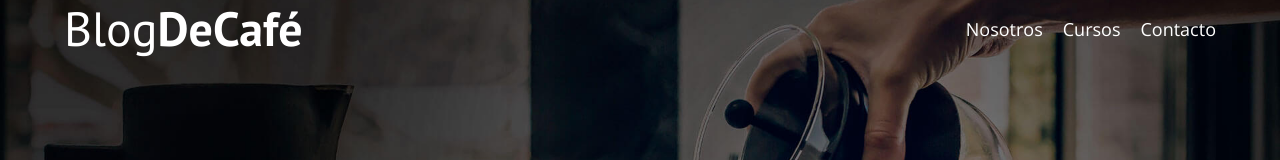
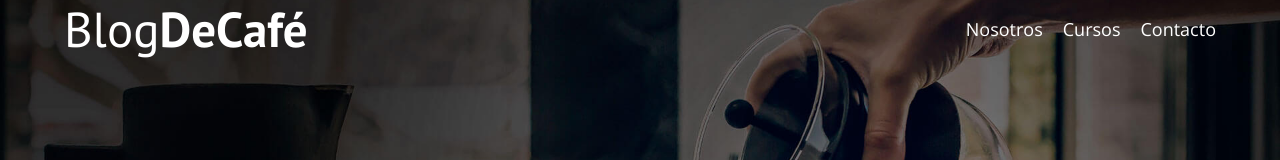
Before and after one commit to Samboe1989/Udemy-blog-cafe, a plain HTML site: page blogdecafe_inicio/index.html in a window 1280 px wide. Shown: the top 160 px of the page. Drawn offline with nearby package versions, Linux system fonts and the light colour scheme.

Commit message:
Update style.css

```diff
--- a/blogdecafe_inicio/css/style.css
+++ b/blogdecafe_inicio/css/style.css
@@ -45,7 +45,7 @@ h4 {
 }
 
 h1 {
-  font-size: 4.8rem;
+  font-size: 4.9rem;
 }
 h2 {
   font-size: 4rem;
```
